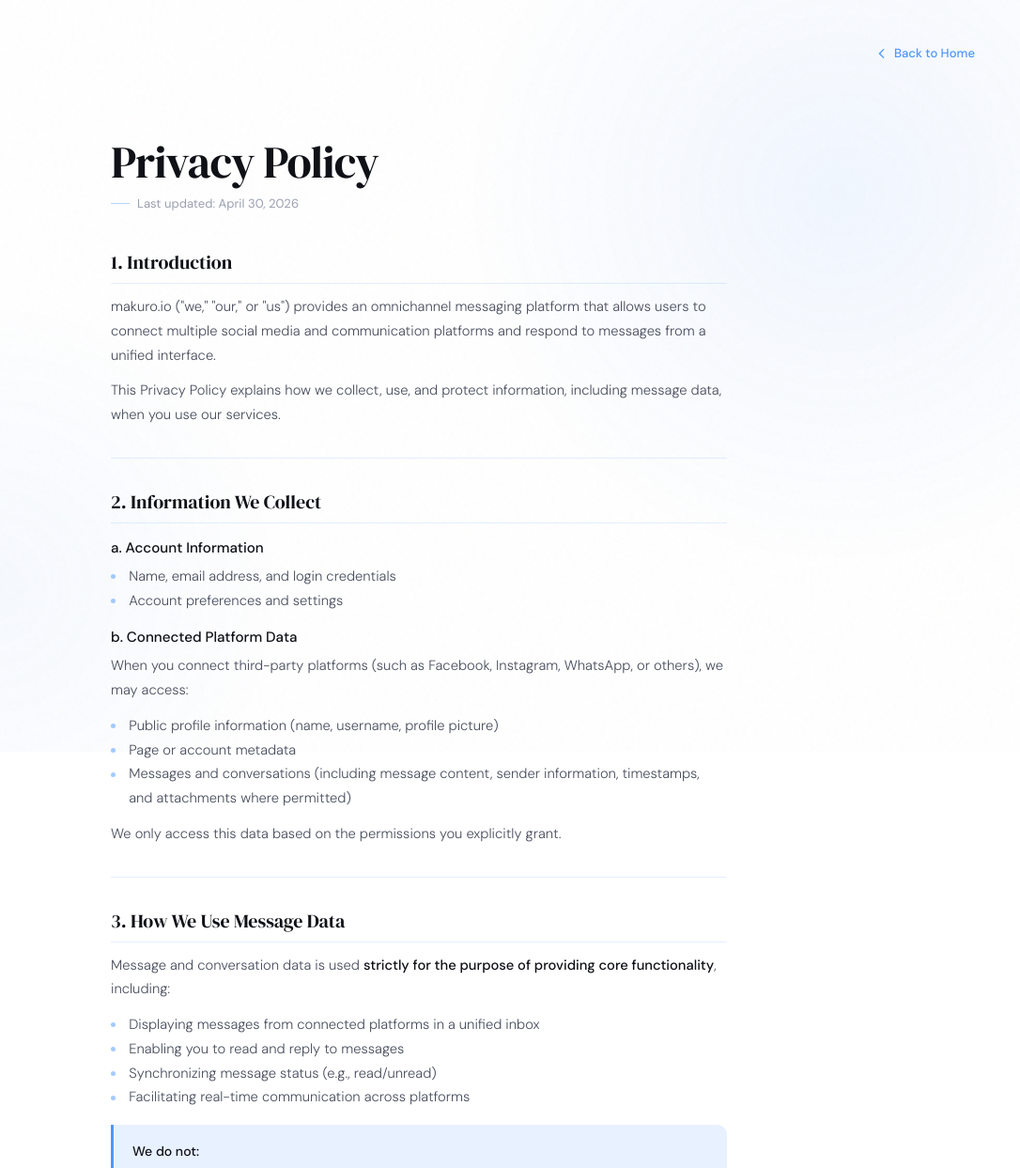
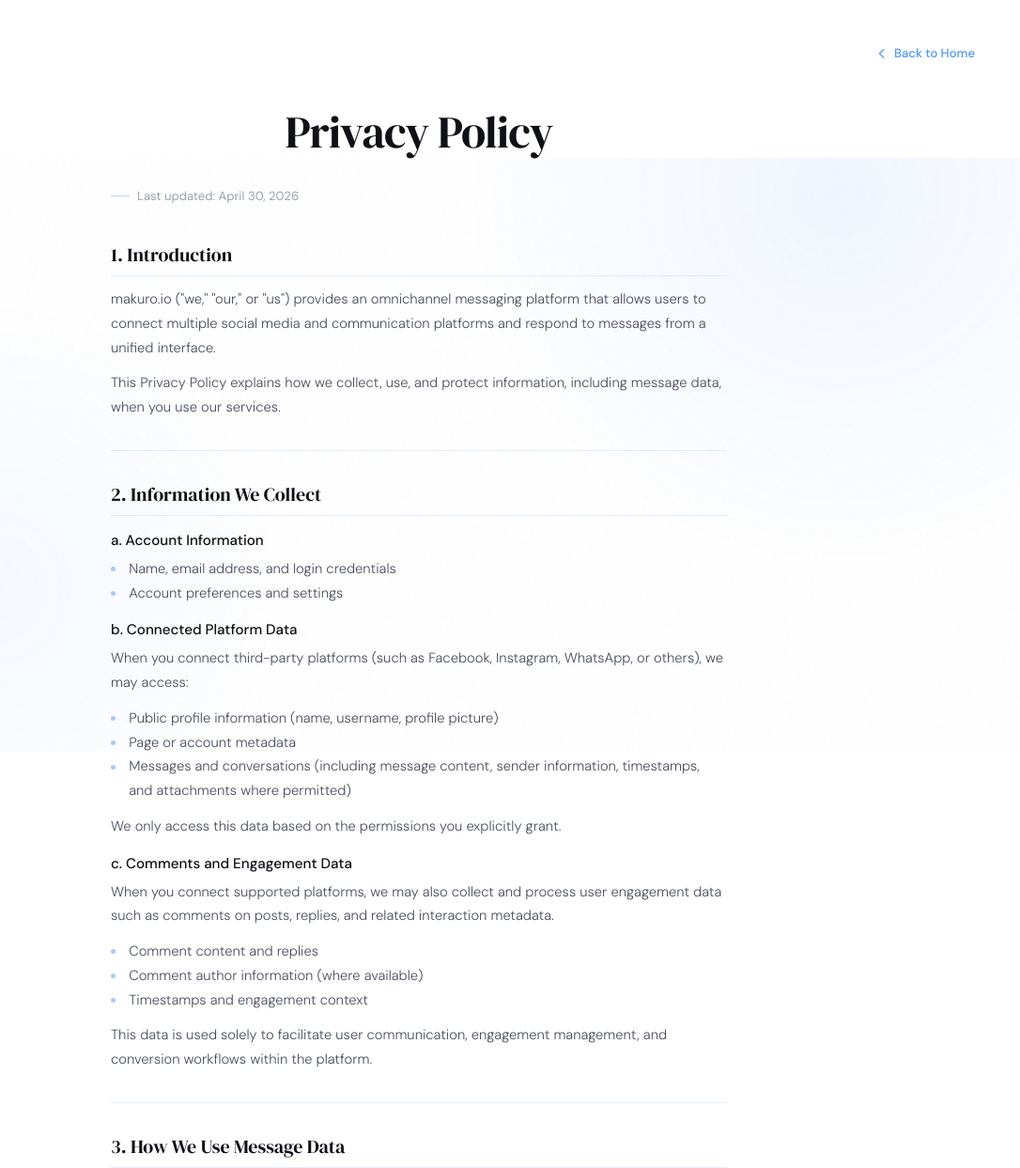
Before and after one commit to binary-digits-nepal/Makuro-coming-soon, a website: page public/privacy.html in a window 1280 px wide. Shown: the top 1243 px of the page at 94% size, 194-1280 px from the left. Drawn offline with Linux system fonts and the light colour scheme.

Commit message:
Refactor privacy policy page layout and styling for improved navigation and readability

```diff
--- a/public/privacy.html
+++ b/public/privacy.html
@@ -30,6 +30,8 @@
         --surface: #ffffff;
         --surface-2: #f7f8fc;
         --border: rgba(77, 150, 255, 0.15);
+        /* Nav height: padding-top(2rem=32px) + logo(44px) + padding-bottom(2rem=32px) = 108px */
+        --nav-h: 108px;
       }
 
       html {
@@ -98,25 +100,23 @@
         }
       }
 
-      .page {
-        position: relative;
-        z-index: 1;
-        min-height: 100vh;
-        display: flex;
-        flex-direction: column;
-      }
-
+      /* Nav - sticky from the start, stays in flow */
       nav {
+        position: sticky;
+        top: 0;
+        z-index: 100;
         padding: 2rem 3rem;
         display: flex;
         align-items: center;
         justify-content: space-between;
+        background: var(--surface);
         animation: fadeDown 0.8s ease both;
       }
       .logo-wrap {
         display: flex;
         align-items: center;
         gap: 10px;
+        flex-shrink: 0;
       }
       .logo-icon {
         width: auto;
@@ -131,6 +131,7 @@
         color: var(--blue);
         text-decoration: none;
         transition: gap 0.2s ease;
+        flex-shrink: 0;
       }
       .back-link:hover {
         gap: 10px;
@@ -140,15 +141,16 @@
         height: 14px;
       }
 
-      .content {
-        flex: 1;
-        max-width: 720px;
+      /* Sticky title - top matches nav height, set in CSS to avoid JS timing jumps */
+      .sticky-title-wrap {
+        position: sticky;
+        top: var(--nav-h);
+        z-index: 50;
+        background: var(--surface);
         width: 100%;
-        margin: 0 auto;
-        padding: 2rem 2rem 4rem;
-        animation: fadeUp 0.8s 0.15s ease both;
+        text-align: center;
+        will-change: transform;
       }
-
       .page-title {
         font-family: "DM Serif Display", serif;
         font-size: clamp(2rem, 4.5vw, 3rem);
@@ -156,7 +158,7 @@
         line-height: 1.15;
         letter-spacing: -0.02em;
         color: var(--ink);
-        margin-bottom: 0.5rem;
+        white-space: nowrap;
       }
 
       .last-updated {
@@ -173,6 +175,14 @@
         height: 1px;
         background: var(--blue);
         opacity: 0.4;
+      }
+
+      .content {
+        max-width: 720px;
+        width: 100%;
+        margin: 0 auto;
+        padding: 2rem 2rem 4rem;
+        animation: fadeUp 0.8s 0.15s ease both;
       }
 
       .section {
@@ -304,6 +314,9 @@
       }
 
       @media (max-width: 640px) {
+        :root {
+          --nav-h: 92px; /* 1.5rem(24px) + 44px + 1.5rem(24px) */
+        }
         nav {
           padding: 1.5rem 1.25rem;
         }
@@ -319,8 +332,7 @@
   <body>
     <div class="bg-mesh"></div>
 
-    <div class="page">
-      <nav>
+    <nav id="mainNav">
       <div class="logo-wrap">
         <a href="/">
           <img src="./logo.png" class="logo-icon" alt="Makuro Logo" />
@@ -341,8 +353,12 @@
       </a>
     </nav>
 
+    <!-- Sticky title - sticks below the nav -->
+    <div class="sticky-title-wrap">
+      <h1 class="page-title">Privacy Policy</h1>
+    </div>
+
     <div class="content">
-        <h1 class="page-title">Privacy Policy</h1>
       <p class="last-updated">Last updated: April 30, 2026</p>
 
       <div class="section">
@@ -376,9 +392,7 @@
           WhatsApp, or others), we may access:
         </p>
         <ul>
-            <li>
-              Public profile information (name, username, profile picture)
-            </li>
+          <li>Public profile information (name, username, profile picture)</li>
           <li>Page or account metadata</li>
           <li>
             Messages and conversations (including message content, sender
@@ -388,6 +402,21 @@
         <p>
           We only access this data based on the permissions you explicitly
           grant.
+        </p>
+        <h3>c. Comments and Engagement Data</h3>
+        <p>
+          When you connect supported platforms, we may also collect and process
+          user engagement data such as comments on posts, replies, and related
+          interaction metadata.
+        </p>
+        <ul>
+          <li>Comment content and replies</li>
+          <li>Comment author information (where available)</li>
+          <li>Timestamps and engagement context</li>
+        </ul>
+        <p>
+          This data is used solely to facilitate user communication, engagement
+          management, and conversion workflows within the platform.
         </p>
       </div>
 
@@ -414,9 +443,7 @@
           <p><strong>We do not:</strong></p>
           <ul>
             <li>Use message content for advertising</li>
-              <li>
-                Sell or share message data with third parties for marketing
-              </li>
+            <li>Sell or share message data with third parties for marketing</li>
             <li>
               Analyze message content beyond what is necessary to deliver the
               service
@@ -431,8 +458,8 @@
         <h2>4. Data Storage and Processing</h2>
         <ul>
           <li>
-              Messages may be temporarily processed and stored to enable
-              delivery, synchronization, and performance optimization
+            Messages may be temporarily processed and stored to enable delivery,
+            synchronization, and performance optimization
           </li>
           <li>
             We minimize storage duration and retain message data only as
@@ -453,8 +480,8 @@
         <p>We may share limited data with:</p>
         <ul>
           <li>
-              Third-party platform APIs (e.g., Meta) to send and receive
-              messages on your behalf
+            Third-party platform APIs (e.g., Meta) to send and receive messages
+            on your behalf
           </li>
           <li>
             Infrastructure providers (hosting, databases) strictly for service
@@ -508,7 +535,7 @@
             You can revoke permissions directly from the connected platform
           </li>
         </ul>
-          <p>Contact: <a href="mailto:info@bdpl.com.np">info@bdpl.com.np</a></p>
+        <p>Contact: <a href="mailto:info@makuro.io">info@makuro.io</a></p>
       </div>
 
       <hr class="divider" />
@@ -516,9 +543,8 @@
       <div class="section">
         <h2>9. Third-Party Platforms</h2>
         <p>
-            makuro.io integrates with third-party messaging platforms. Your use
-            of those services is also subject to their respective privacy
-            policies.
+          makuro.io integrates with third-party messaging platforms. Your use of
+          those services is also subject to their respective privacy policies.
         </p>
         <p>
           We only use data received from these platforms in accordance with
@@ -531,8 +557,8 @@
       <div class="section">
         <h2>10. Children's Privacy</h2>
         <p>
-            Our services are not intended for individuals under 13, and we do
-            not knowingly collect data from children.
+          Our services are not intended for individuals under 13, and we do not
+          knowingly collect data from children.
         </p>
       </div>
 
@@ -551,7 +577,7 @@
       <div class="section">
         <h2>12. Contact Information</h2>
         <p>
-            Email: <a href="mailto:info@bdpl.com.np">info@bdpl.com.np</a><br />
+          Email: <a href="mailto:info@makuro.io">info@makuro.io</a><br />
           Address: Sinamangal-09, Kathmandu
         </p>
       </div>
@@ -570,12 +596,10 @@
             Data accessed via Meta APIs (including messages) is used only to
             provide user-requested messaging functionality
           </li>
+          <li>We do not use this data for advertising, profiling, or resale</li>
           <li>
-              We do not use this data for advertising, profiling, or resale
-            </li>
-            <li>
-              We do not transfer Meta data to third parties except as necessary
-              to operate the service
+            We do not transfer Meta data to third parties except as necessary to
+            operate the service
           </li>
           <li>Users can request deletion of their data at any time</li>
         </ul>
@@ -587,9 +611,7 @@
         <h2>14. Data Deletion Instructions</h2>
         <p>Users may request deletion of their data by:</p>
         <ul>
-            <li>
-              Emailing: <a href="mailto:info@bdpl.com.np">info@bdpl.com.np</a>
-            </li>
+          <li>Emailing: <a href="mailto:info@makuro.io">info@makuro.io</a></li>
           <li>Disconnecting their accounts via the platform settings</li>
         </ul>
         <p>
@@ -604,6 +626,5 @@
         >&copy; 2026 Makuro.io &mdash; All rights reserved</span
       >
     </footer>
-    </div>
   </body>
 </html>
```
Lines whose indentation alone changed are shown as unchanged.
